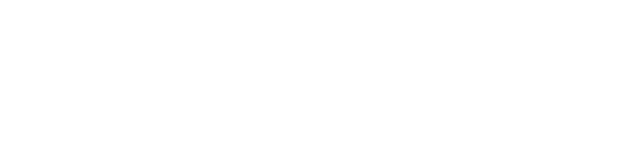
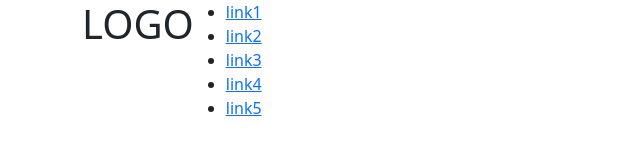
Before and after one commit to mukhriddin-dev/test-tutorial, a plain HTML site: page index.html in a window 1280 px wide. Shown: the whole page, without its empty margins (0-640 px from the left). Drawn offline with nearby package versions, Linux system fonts and the light colour scheme.

Commit message:
first repo

```diff
--- a/index.html
+++ b/index.html
@@ -15,6 +15,23 @@
 
 <body>
 
+   <header>
+      <div class="container">
+         <nav class="nav">
+            <h1 class="nav__brand">
+               LOGO
+            </h1>
+            <ul class="nav__ul">
+               <li class="nav__ul__list"><a href="#">link1</a></li>
+               <li class="nav__ul__list"><a href="#">link2</a></li>
+               <li class="nav__ul__list"><a href="#">link3</a></li>
+               <li class="nav__ul__list"><a href="#">link4</a></li>
+               <li class="nav__ul__list"><a href="#">link5</a></li>
+            </ul>
+         </nav>
+      </div>
+   </header>
+
 </body>
 
 </html>
```
